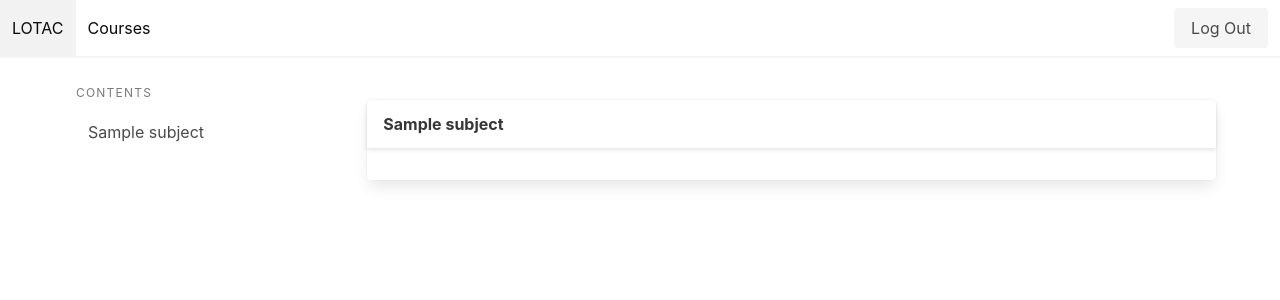
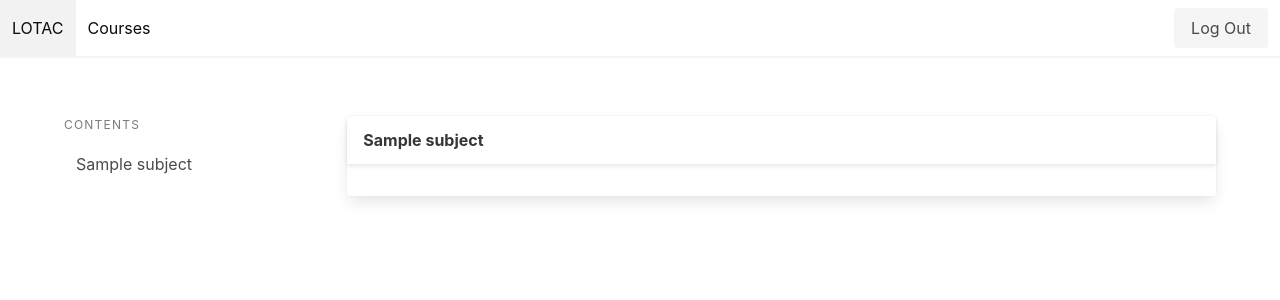
Before and after one commit to sanjay-swain/learnet, a Django app: page /courses/ in a window 1280 px wide. Shown: the top 300 px of the page. Run offline with Django 3.2, Linux system fonts and the light colour scheme; a user stored in the database is signed in; tables that the repository leaves empty hold one stand-in row (values such as "Sample post"); some libraries are stand-ins or nearby versions.

Commit message:
Change html structure

```diff
--- a/templates/base.html
+++ b/templates/base.html
@@ -44,8 +44,10 @@
 		</div>
 	</nav>
 
+	<div class="container mt-6">
 		{% block content %}
 		{% endblock content %}
+	</div>
 
 	<script>
 		const burgerIcon = document.querySelector('#burger');
--- a/templates/courses/subjects_page.html
+++ b/templates/courses/subjects_page.html
@@ -3,8 +3,8 @@
 {% block title %}Subjects{% endblock title %}
 
 {% block content %}
-	<div class="is-flex container">
-		<aside class="is-hidden-mobile menu p-3 mt-4 is-flex-grow-1">
+	<div class="is-flex pt-3">
+		<aside class="is-hidden-mobile menu is-flex-grow-1">
 			<p class="menu-label">
 				Contents
 			</p>
@@ -14,9 +14,9 @@
 				{% endfor %}
 			</ul>
 		</aside>
-		<section class="pt-3 mt-4 is-flex-grow-5">
+		<section class="is-flex-grow-5">
 			{% for subject, chapters in subjects.items %}
-			<div class="my-4 card is-flex is-flex-direction-column" id="{{subject.url}}">
+			<div class="mb-4 card is-flex is-flex-direction-column" id="{{subject.url}}">
 				<header class="card-header">
 					<a href="/courses/{{subject.url}}" class="card-header-title">
 						{{subject.title}}
--- a/templates/home.html
+++ b/templates/home.html
@@ -1,7 +1,6 @@
 {% extends 'base.html' %}
 
 {% block content %}
-<div class="container mt-5">
 	{% if messages %}
 		<div class="notification is-success">
 			<button class="delete"></button>
@@ -15,5 +14,4 @@
 		</div>
 	{% endif %}
 	<div>Lorem ipsum dolor sit amet consectetur adipisicing elit. Optio velit dicta, autem inventore perspiciatis labore, iusto, a sapiente neque ipsam dolorum consequatur. Suscipit iusto, nobis nemo nisi sapiente ab facere?</div>
-</div>
 {% endblock content %}
--- a/templates/registration/login.html
+++ b/templates/registration/login.html
@@ -5,7 +5,7 @@
 
 {% block content %}
   <div>
-    <div class="form form-group container center mt-6 px-4" style="max-width: 900px;">
+    <div class="form form-group mx-auto px-4" style="max-width: 900px;">
       <h2 class="title">Log in</h2>
       <form autocomplete="off" method="POST" action="" class="box">
 
```
Also changed, not shown: templates/courses/chapters_page.html (+4 -4 lines).
